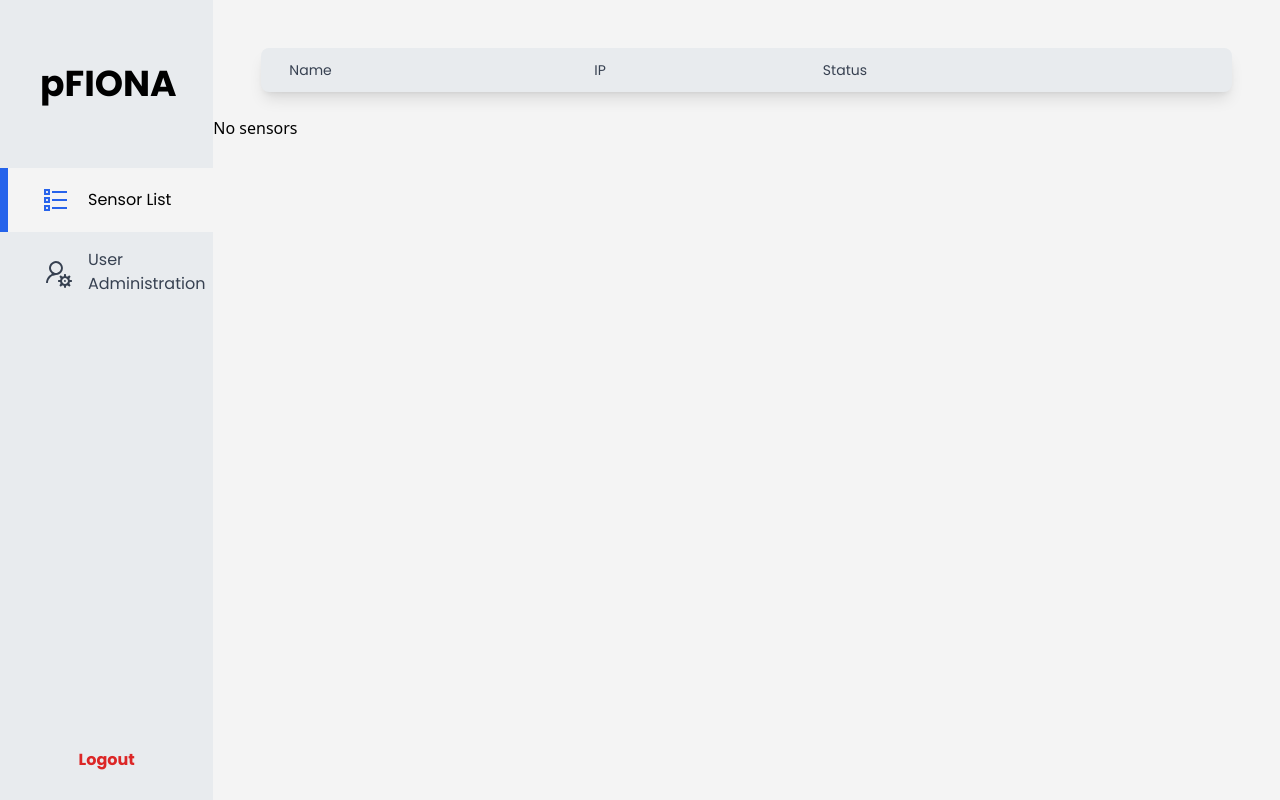
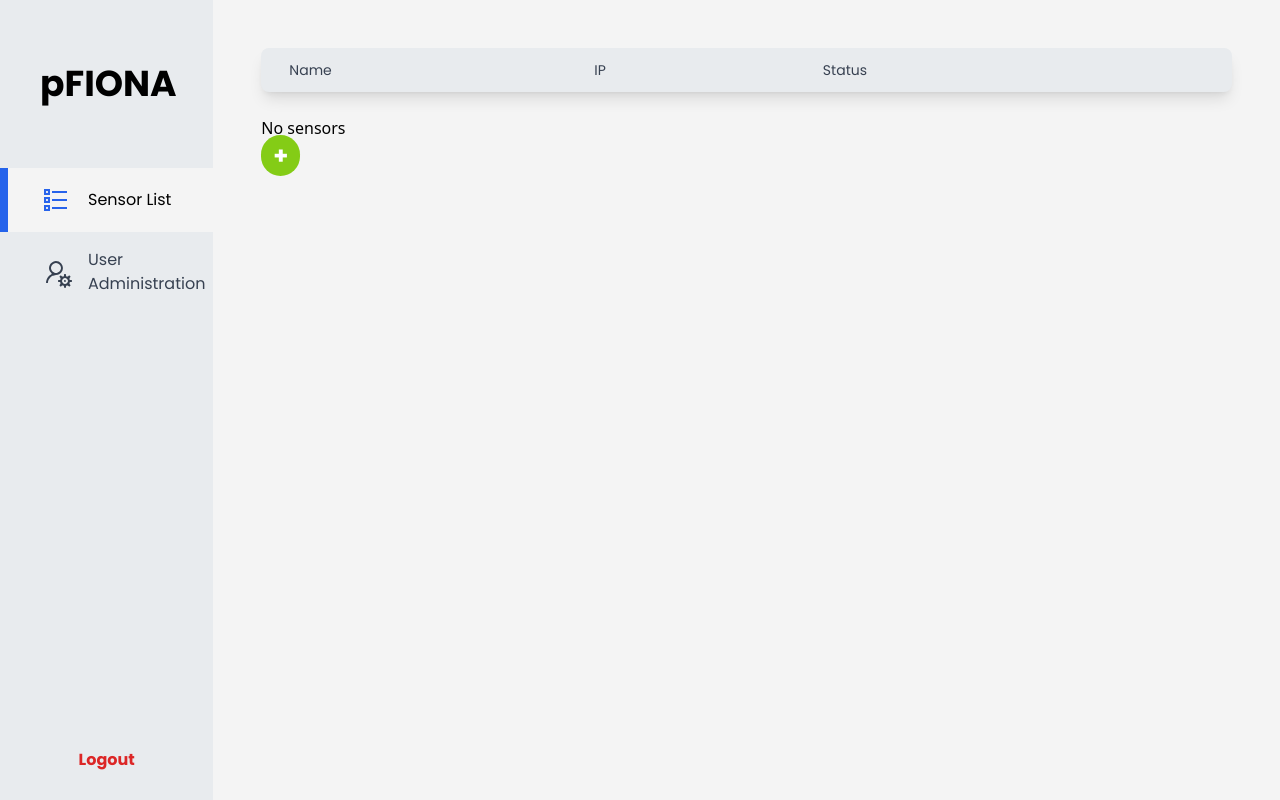
Before and after one commit to Warkild/pFIONA_ui, a Django app: page /sensors/list/ in a window 1280 px wide. Run offline with Django 5.2, Linux system fonts and the light colour scheme; the visitor is signed in with stand-in values (Sample User, id 1); data that the repository does not hold is empty; style sheets or scripts are compiled from the project's sources; some libraries are stand-ins or nearby versions.

Commit message:
Add "+" button in sensors list page
Add "+" button to open add sensor form

```diff
--- a/pFIONA_sensors/templates/pFIONA_sensors/list.html
+++ b/pFIONA_sensors/templates/pFIONA_sensors/list.html
@@ -9,9 +9,10 @@
 <body>
     <div class="flex">
         {% include "./components/sensors_menu_bar.html" %}
-        <div class="bg-custom-gray-2 w-5/6">
+        <div class="bg-custom-gray-2 w-5/6 p-12">
             <div>
-                <div class="bg-custom-gray-1 text-gray-700 text-sm rounded-lg m-12 mb-6 flex shadow-lg font-poppins px-7 py-3">
+                <div>
+                    <div class="bg-custom-gray-1 text-gray-700 text-sm rounded-lg mb-6 flex shadow-lg font-poppins px-7 py-3">
                         <p class="w-4/12">Name</p>
                         <p class="w-3/12">IP</p>
                         <p class="w-3/12">Status</p>
@@ -20,7 +21,7 @@
                 </div>
                 {% if sensors_list %}
                     {% for sensor in sensors_list %}
-                    <div class="bg-white text-gray-700 rounded-lg mx-12 my-6 flex shadow-lg font-poppins px-7 py-5">
+                        <div class="bg-white text-gray-700 rounded-lg my-6 flex shadow-lg font-poppins px-7 py-5">
                             <p class="w-4/12">{{ sensor.name }}</p>
                             <p class="w-3/12">{{ sensor.ip_address }}</p>
                             <p class="w-3/12 bg-amber-300">TO DO</p>
@@ -31,6 +32,10 @@
                     <p>No sensors</p>
                 {% endif %}
             </div>
+            <div>
+                <a href="{% url 'sensors_add' %}" class="bg-lime-500 py-1 px-3 rounded-full text-white text-2xl font-poppins font-bold">+</a>
+            </div>
+        </div>
     </div>
 </body>
 </html>
```
Lines whose indentation alone changed are shown as unchanged.
